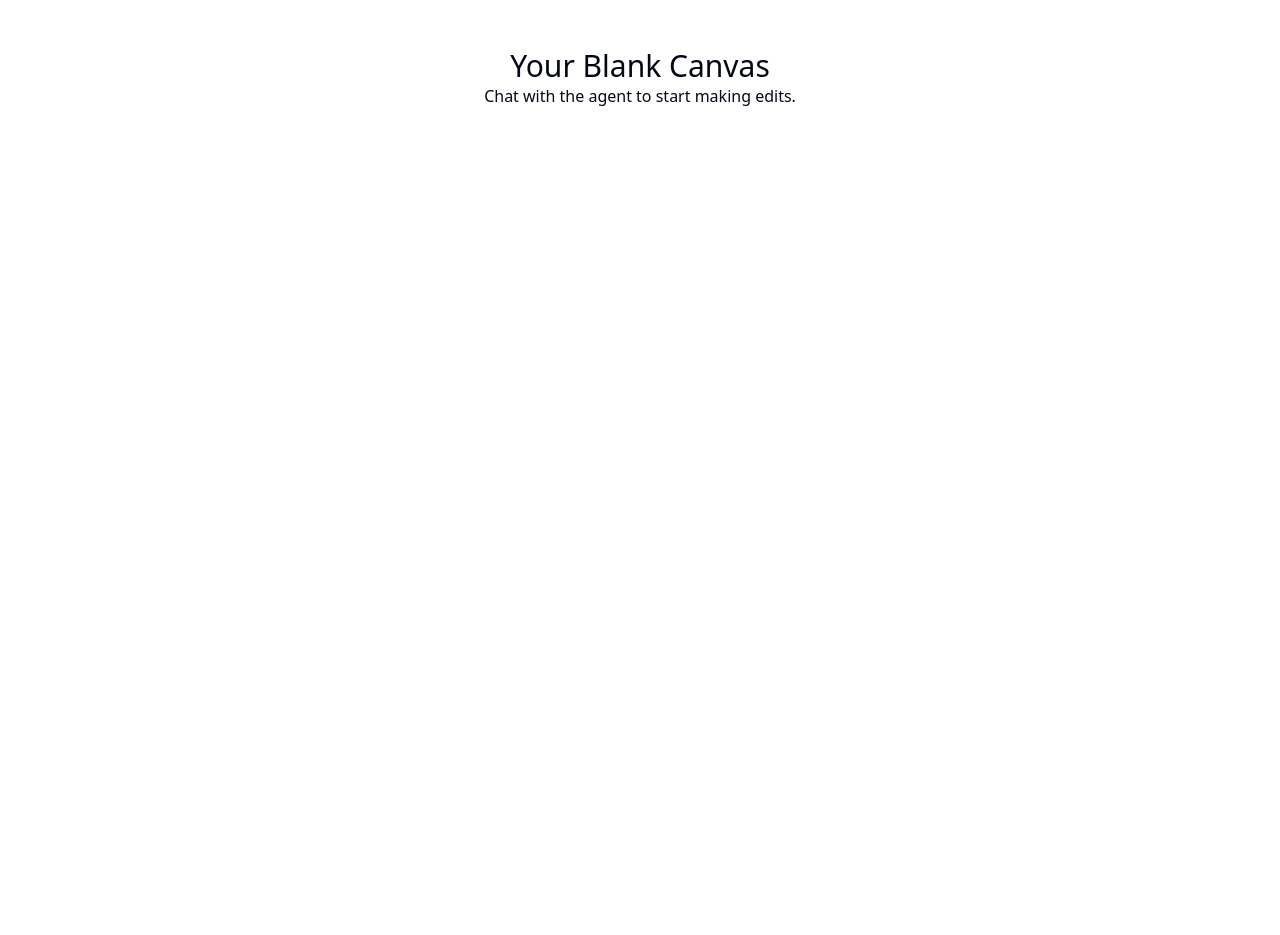
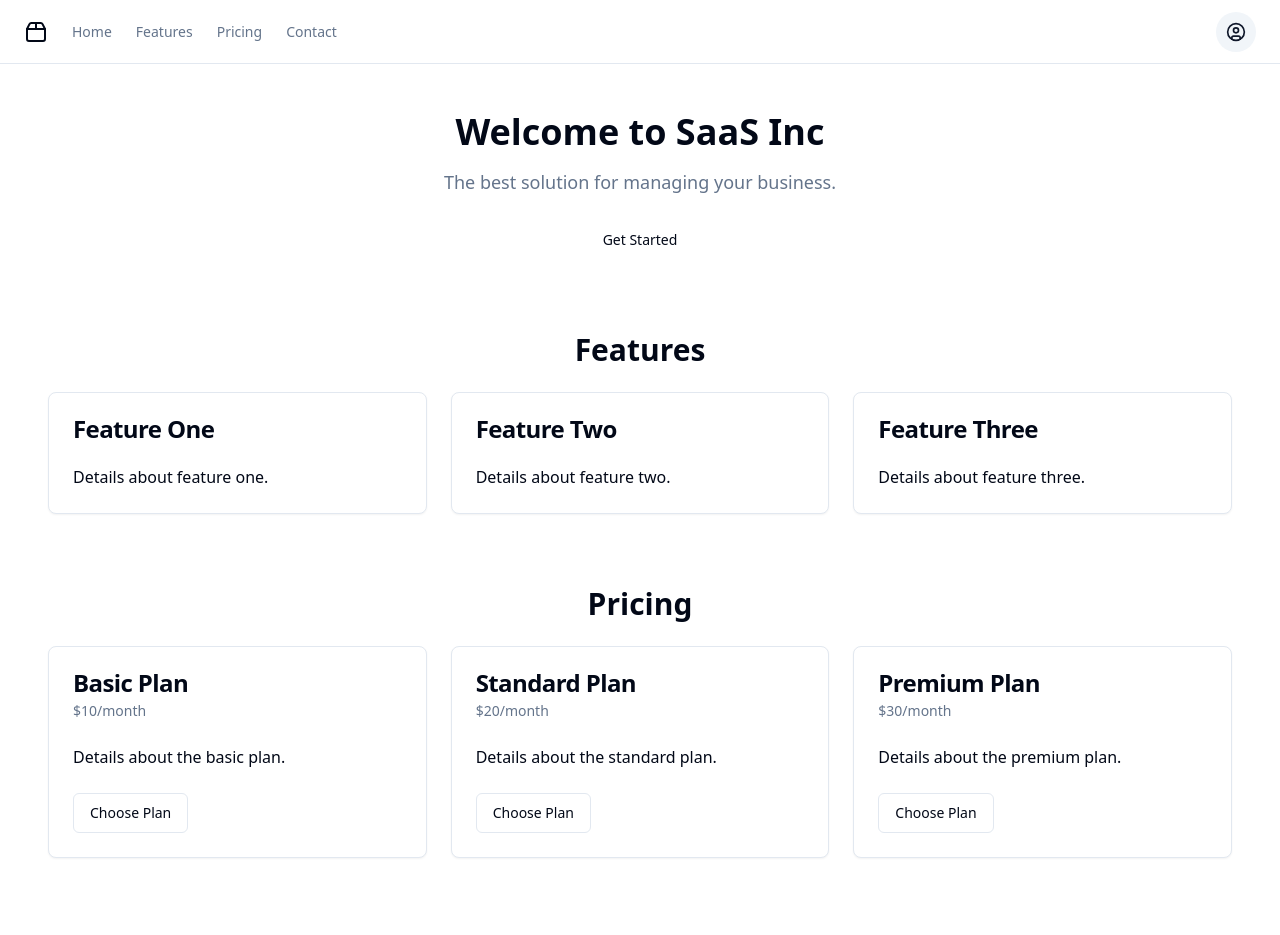
Before and after one commit to GPT-Engineer-App-Dev/landing-hero, a React (Vite) app: page / in a window 1280 px wide. Shown: the top 935 px of the page. Before the commit the page ends 800 px from the top, so only its background shows below. Built offline with nearby package versions, Linux system fonts and the light colour scheme.

Commit message:
Initial SaaS landing page with navbar layout, features, pricing, and contact sections.

```diff
--- a/src/App.jsx
+++ b/src/App.jsx
@@ -4,8 +4,8 @@ import Index from "./pages/Index.jsx";
 import { TooltipProvider } from "@/components/ui/tooltip";
 import { Toaster } from "@/components/ui/sonner.jsx";
 
-// Make sure select one of the following layouts: default.jsx, navbar.jsx, sidebar.jsx depending on your project
-import SharedLayout from "./components/layouts/default.jsx";
+// Use the navbar layout for the SaaS landing page
+import SharedLayout from "./components/layouts/navbar.jsx";
 
 const queryClient = new QueryClient();
 
--- a/src/components/layouts/navbar.jsx
+++ b/src/components/layouts/navbar.jsx
@@ -1,15 +1,6 @@
-import { CircleUser, Menu, Package2, Search } from "lucide-react"
+import { CircleUser, Menu, Package2 } from "lucide-react"
 
 import { Button } from "@/components/ui/button"
-import {
-  Card,
-  CardContent,
-  CardDescription,
-  CardFooter,
-  CardHeader,
-  CardTitle,
-} from "@/components/ui/card"
-import { Checkbox } from "@/components/ui/checkbox"
 import {
   DropdownMenu,
   DropdownMenuContent,
@@ -18,7 +9,6 @@ import {
   DropdownMenuSeparator,
   DropdownMenuTrigger,
 } from "@/components/ui/dropdown-menu"
-import { Input } from "@/components/ui/input"
 import { Sheet, SheetContent, SheetTrigger } from "@/components/ui/sheet"
 import { Outlet } from "react-router-dom";
 
@@ -32,13 +22,31 @@ function SharedLayout() {
             className="flex items-center gap-2 text-lg font-semibold md:text-base"
           >
             <Package2 className="h-6 w-6" />
-            <span className="sr-only">Acme Inc</span>
+            <span className="sr-only">SaaS Inc</span>
           </a>
           <a
             href="#"
             className="text-muted-foreground transition-colors hover:text-foreground"
           >
             Home
+          </a>
+          <a
+            href="#features"
+            className="text-muted-foreground transition-colors hover:text-foreground"
+          >
+            Features
+          </a>
+          <a
+            href="#pricing"
+            className="text-muted-foreground transition-colors hover:text-foreground"
+          >
+            Pricing
+          </a>
+          <a
+            href="#contact"
+            className="text-muted-foreground transition-colors hover:text-foreground"
+          >
+            Contact
           </a>
         </nav>
         <Sheet>
@@ -59,13 +67,31 @@ function SharedLayout() {
                 className="flex items-center gap-2 text-lg font-semibold"
               >
                 <Package2 className="h-6 w-6" />
-                <span className="sr-only">Acme Inc</span>
+                <span className="sr-only">SaaS Inc</span>
               </a>
               <a
                 href="#"
                 className="text-muted-foreground hover:text-foreground"
               >
                 Home
+              </a>
+              <a
+                href="#features"
+                className="text-muted-foreground hover:text-foreground"
+              >
+                Features
+              </a>
+              <a
+                href="#pricing"
+                className="text-muted-foreground hover:text-foreground"
+              >
+                Pricing
+              </a>
+              <a
+                href="#contact"
+                className="text-muted-foreground hover:text-foreground"
+              >
+                Contact
               </a>
             </nav>
           </SheetContent>
--- a/src/pages/Index.jsx
+++ b/src/pages/Index.jsx
@@ -1,13 +1,100 @@
+import { Button } from "@/components/ui/button";
+import { Card, CardContent, CardDescription, CardFooter, CardHeader, CardTitle } from "@/components/ui/card";
+import { Input } from "@/components/ui/input";
+import { Textarea } from "@/components/ui/textarea";
+
 function Index() {
   return (
     <main className="flex flex-1 flex-col gap-4 p-4 lg:gap-6 lg:p-6">
-      {/* Update with components here - default to put new layout sections as separate components in the components folder, and import them here */}
-      <div>
-        <h1 className="text-3xl text-center">Your Blank Canvas</h1>
-        <p className="text-center">
-          Chat with the agent to start making edits.
+
+      <section className="text-center">
+        <h1 className="text-4xl font-bold">Welcome to SaaS Inc</h1>
+        <p className="mt-4 text-lg text-muted-foreground">
+          The best solution for managing your business.
         </p>
-      </div>
+        <Button className="mt-6" variant="primary">Get Started</Button>
+      </section>
+      <section id="features" className="mt-12">
+        <h2 className="text-3xl font-semibold text-center">Features</h2>
+        <div className="mt-6 grid grid-cols-1 gap-6 md:grid-cols-2 lg:grid-cols-3">
+          <Card>
+            <CardHeader>
+              <CardTitle>Feature One</CardTitle>
+            </CardHeader>
+            <CardContent>
+              <p>Details about feature one.</p>
+            </CardContent>
+          </Card>
+          <Card>
+            <CardHeader>
+              <CardTitle>Feature Two</CardTitle>
+            </CardHeader>
+            <CardContent>
+              <p>Details about feature two.</p>
+            </CardContent>
+          </Card>
+          <Card>
+            <CardHeader>
+              <CardTitle>Feature Three</CardTitle>
+            </CardHeader>
+            <CardContent>
+              <p>Details about feature three.</p>
+            </CardContent>
+          </Card>
+        </div>
+      </section>
+      <section id="pricing" className="mt-12">
+        <h2 className="text-3xl font-semibold text-center">Pricing</h2>
+        <div className="mt-6 grid grid-cols-1 gap-6 md:grid-cols-2 lg:grid-cols-3">
+          <Card>
+            <CardHeader>
+              <CardTitle>Basic Plan</CardTitle>
+              <CardDescription>$10/month</CardDescription>
+            </CardHeader>
+            <CardContent>
+              <p>Details about the basic plan.</p>
+            </CardContent>
+            <CardFooter>
+              <Button variant="outline">Choose Plan</Button>
+            </CardFooter>
+          </Card>
+          <Card>
+            <CardHeader>
+              <CardTitle>Standard Plan</CardTitle>
+              <CardDescription>$20/month</CardDescription>
+            </CardHeader>
+            <CardContent>
+              <p>Details about the standard plan.</p>
+            </CardContent>
+            <CardFooter>
+              <Button variant="outline">Choose Plan</Button>
+            </CardFooter>
+          </Card>
+          <Card>
+            <CardHeader>
+              <CardTitle>Premium Plan</CardTitle>
+              <CardDescription>$30/month</CardDescription>
+            </CardHeader>
+            <CardContent>
+              <p>Details about the premium plan.</p>
+            </CardContent>
+            <CardFooter>
+              <Button variant="outline">Choose Plan</Button>
+            </CardFooter>
+          </Card>
+        </div>
+      </section>
+      <section id="contact" className="mt-12">
+        <h2 className="text-3xl font-semibold text-center">Contact Us</h2>
+        <form className="mt-6 max-w-lg mx-auto">
+          <div className="grid grid-cols-1 gap-4">
+            <Input type="text" placeholder="Name" />
+            <Input type="email" placeholder="Email" />
+            <Textarea placeholder="Your message" />
+            <Button type="submit" variant="primary">Send Message</Button>
+          </div>
+        </form>
+      </section>
     </main>
   );
 }
```
